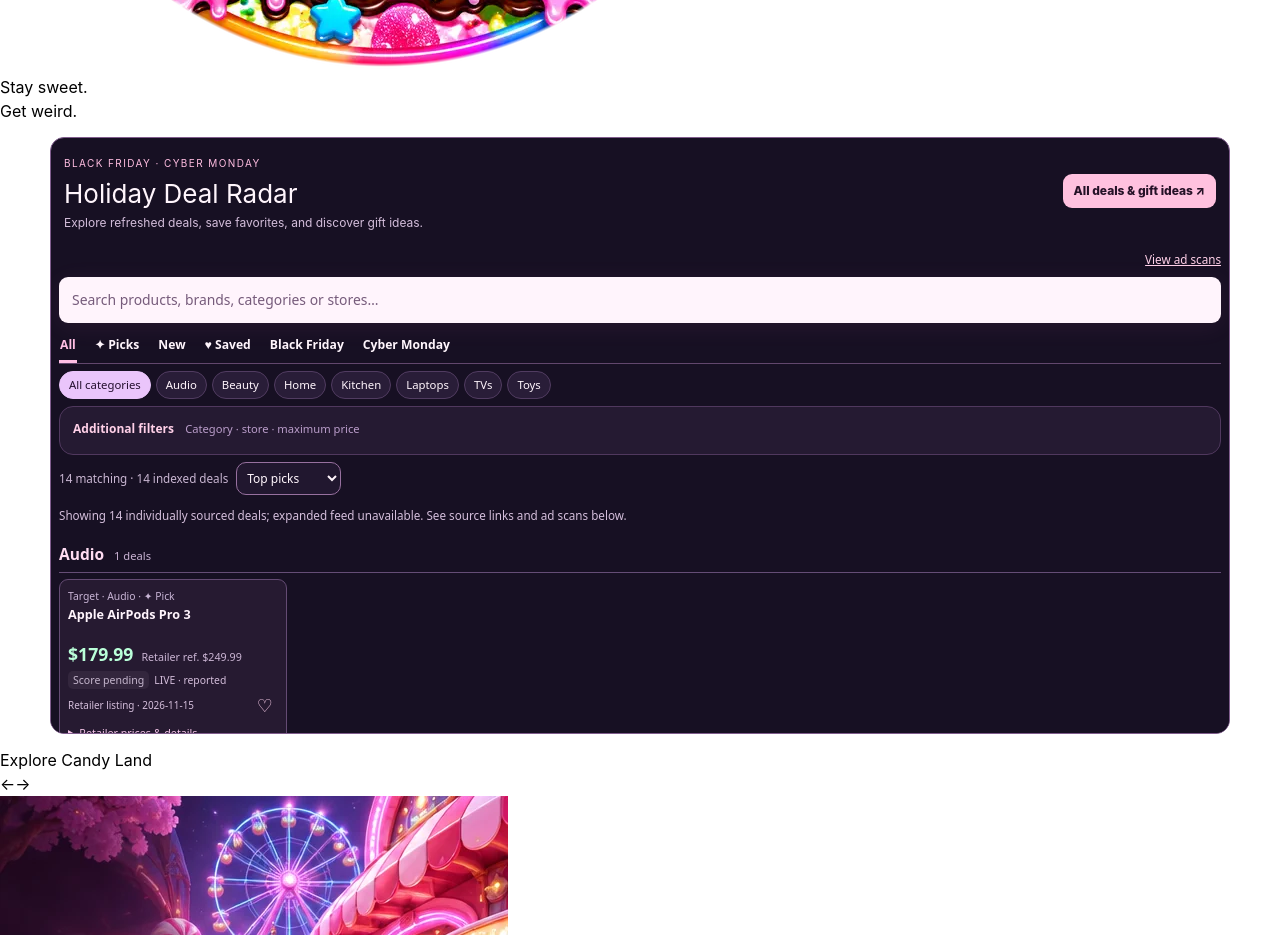
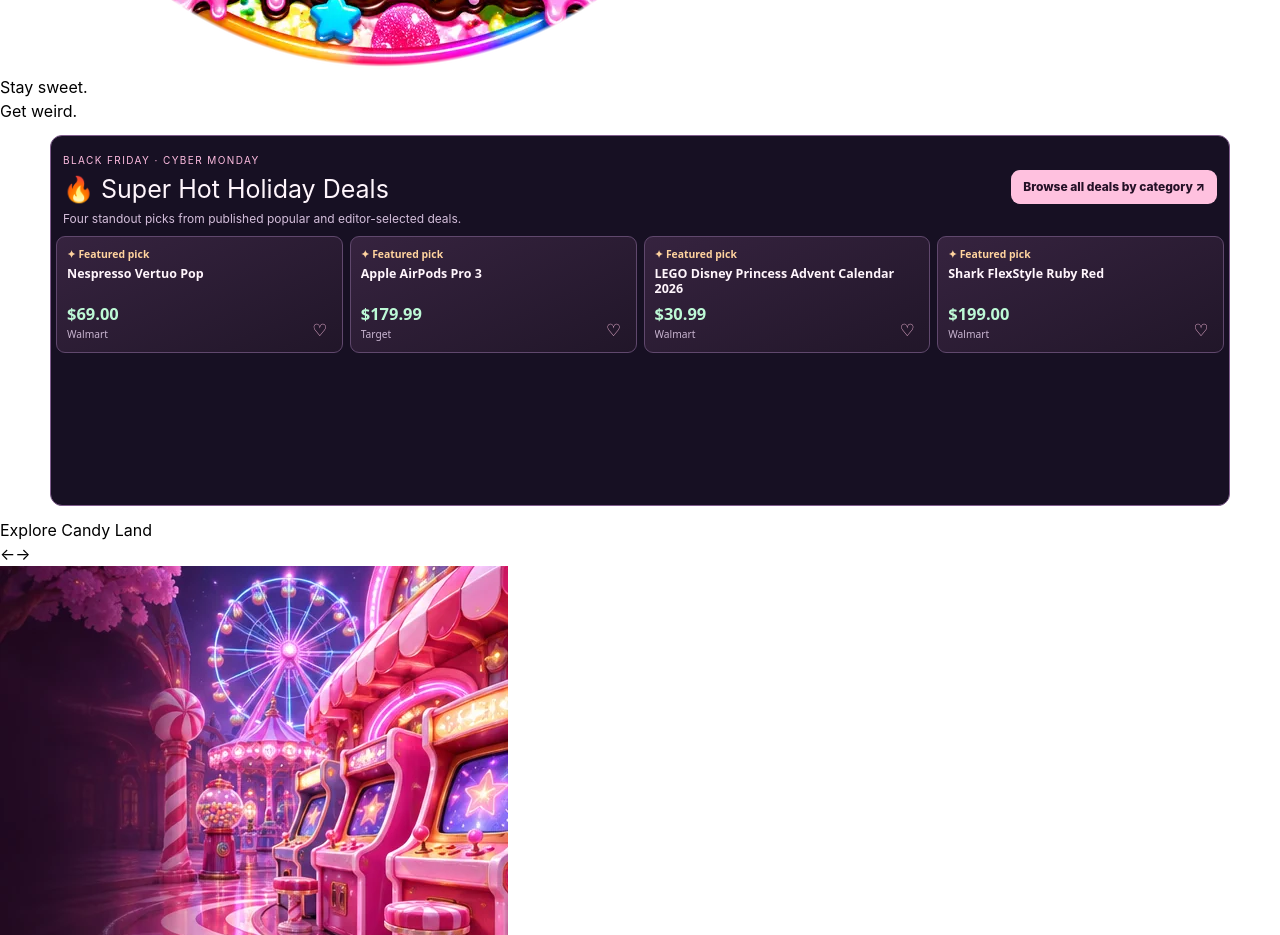
Before and after one commit to patrickchristianandrews/RandomCandyLand.com, a React (Vite) app: page / in a window 1280 px wide. Shown: the part 940-1875 px from the top of the page. Built offline with nearby package versions, Linux system fonts and the light colour scheme; no server answers.

Commit message:
Limit main homepage holiday section to four popular deals and link to categorized full catalog

```diff
--- a/src/pages/RandomCandyLandHome.tsx
+++ b/src/pages/RandomCandyLandHome.tsx
@@ -181,12 +181,12 @@ export function RandomCandyLandHome({ onNavigateToTrump }: RandomCandyLandHomePr
         </div>
       </section>
 
-      <section aria-labelledby="home-holiday-deals" style={{width:'min(1180px, calc(100% - 24px))',margin:'14px auto',border:'1px solid #805d8d',borderRadius:14,overflow:'hidden',background:'#171023',color:'#fff5fc'}}>
-        <div style={{padding:'11px 13px',display:'flex',alignItems:'center',justifyContent:'space-between',gap:10,flexWrap:'wrap'}}>
-          <div><span style={{color:'#ffbde1',fontSize:10,letterSpacing:1.4}}>BLACK FRIDAY · CYBER MONDAY</span><h2 id="home-holiday-deals" style={{fontSize:'clamp(19px,3vw,26px)',margin:'1px 0'}}>Holiday Deal Radar</h2><p style={{margin:0,fontSize:12,color:'#d4bedb'}}>Explore refreshed deals, save favorites, and discover gift ideas.</p></div>
-          <a href="/black-friday/#gifts" style={{padding:'8px 11px',borderRadius:9,background:'#ffc1df',color:'#251127',fontSize:12,fontWeight:800,textDecoration:'none'}}>All deals & gift ideas ↗</a>
+      <section aria-labelledby="home-holiday-deals" style={{width:'min(1180px, calc(100% - 24px))',margin:'12px auto',border:'1px solid #805d8d',borderRadius:12,overflow:'hidden',background:'#171023',color:'#fff5fc'}}>
+        <div style={{padding:'10px 12px 7px',display:'flex',alignItems:'center',justifyContent:'space-between',gap:10,flexWrap:'wrap'}}>
+          <div><span style={{color:'#ffbde1',fontSize:10,letterSpacing:1.4}}>BLACK FRIDAY · CYBER MONDAY</span><h2 id="home-holiday-deals" style={{fontSize:'clamp(19px,3vw,25px)',margin:'1px 0'}}>🔥 Super Hot Holiday Deals</h2><p style={{margin:0,fontSize:12,color:'#d4bedb'}}>Four standout picks from published popular and editor-selected deals.</p></div>
+          <a href="/black-friday/#catalog" style={{padding:'8px 12px',borderRadius:9,background:'#ffc1df',color:'#251127',fontSize:12,fontWeight:800,textDecoration:'none'}}>Browse all deals by category ↗</a>
         </div>
-        <iframe src="/black-friday/?embed=compact" title="Holiday deals: searchable compact catalog" loading="lazy" style={{display:'block',width:'100%',height:490,border:0}} />
+        <iframe src="/black-friday/?embed=featured" title="Four standout holiday deals with prices and sale dates" loading="lazy" scrolling="no" style={{display:'block',width:'100%',height:270,border:0}} />
       </section>
 
       <section className="candyland-world" aria-labelledby="candyland-map">
```
